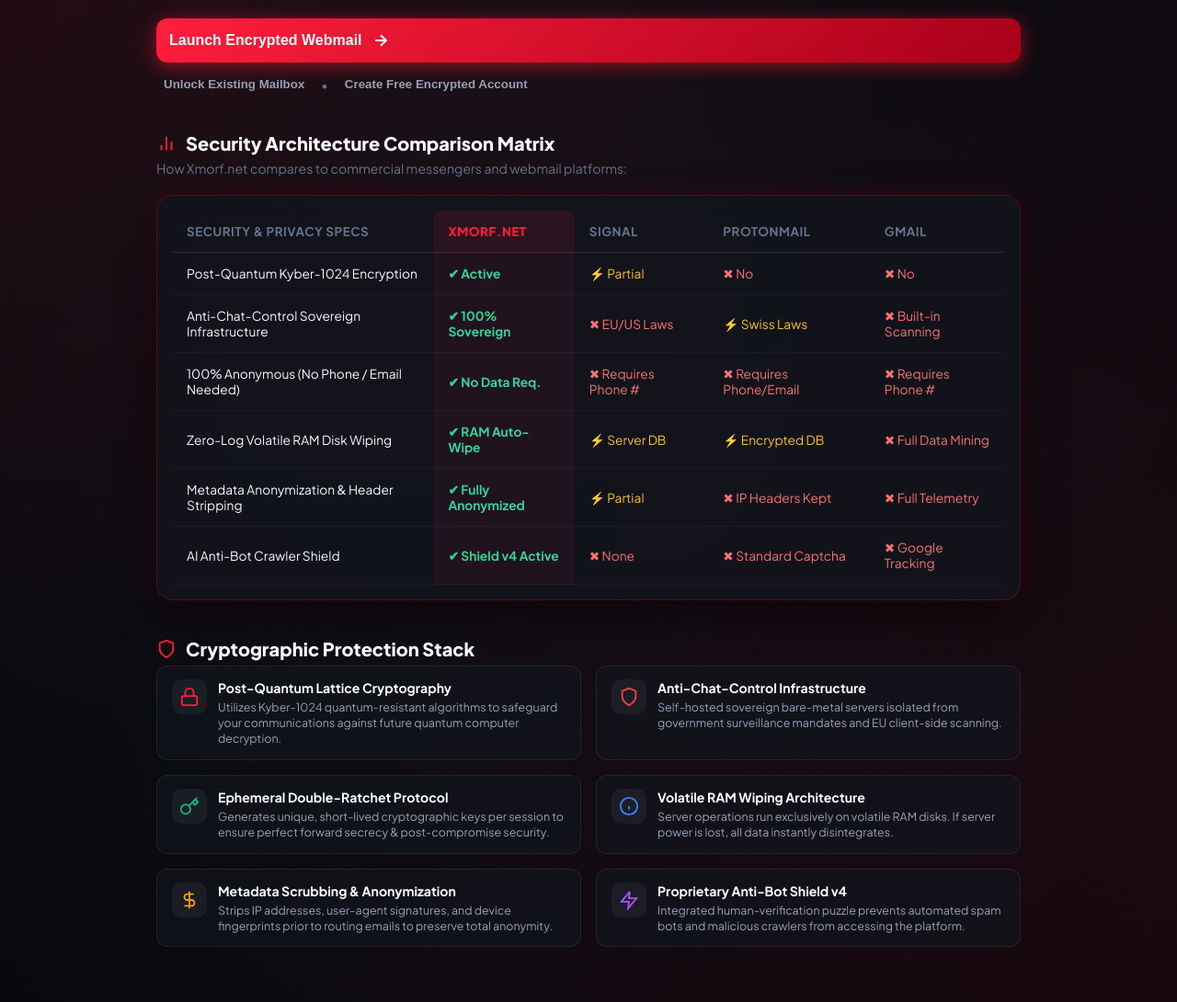
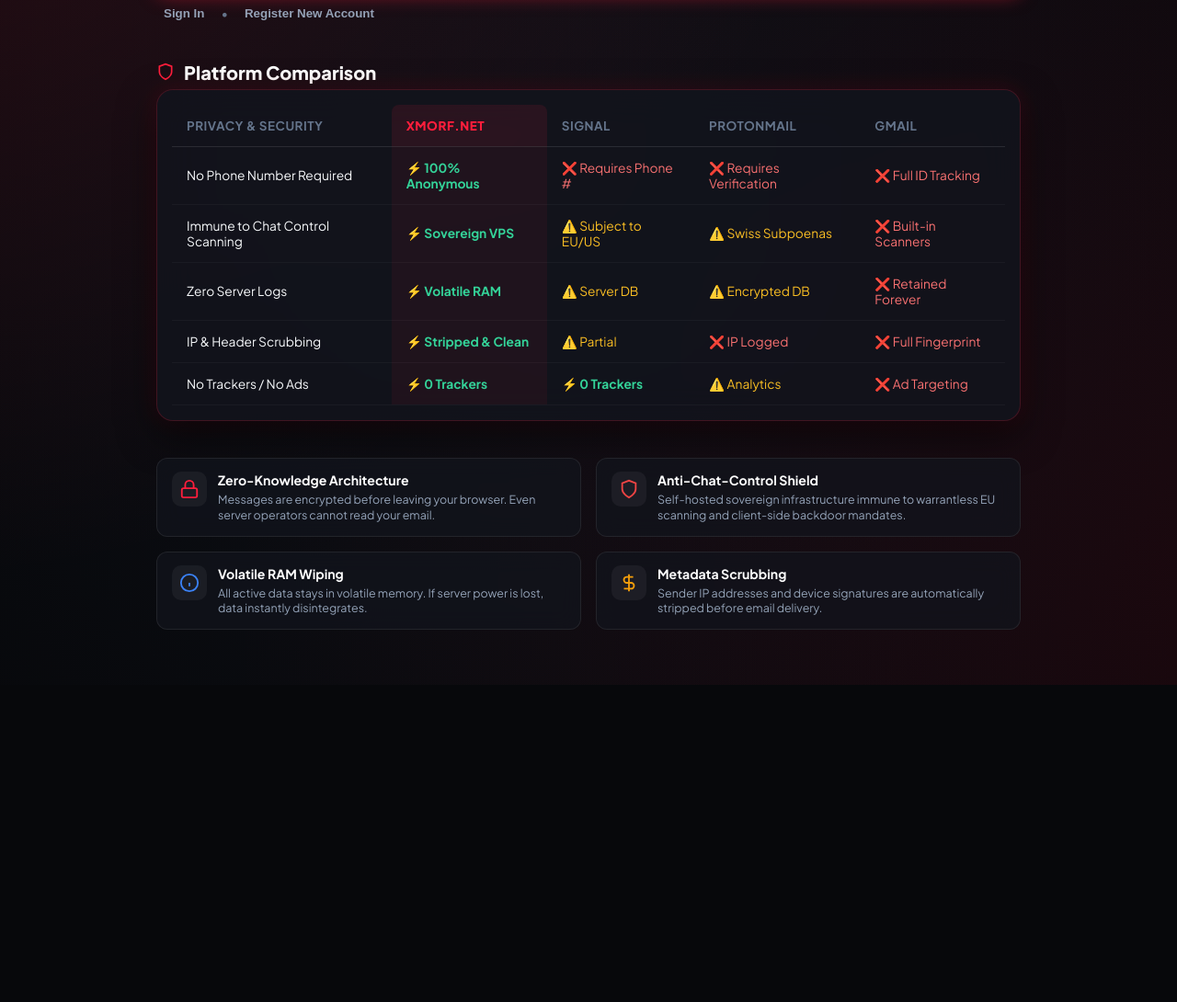
Before and after one commit to lasboasbo/xmorf2, a plain HTML site: page index.html in a window 1280 px wide. Shown: the part 472-1562 px from the top of the page at 92% size. After the commit the page ends 1217 px from the top, so only its background shows below. Drawn offline with Linux system fonts and the light colour scheme.

Commit message:
style: replace AI-style corporate jargon with sharp authentic human cypherpunk copywriting and clean messenger comparison matrix

```diff
--- a/index.html
+++ b/index.html
@@ -19,68 +19,61 @@
        ========================================================================== -->
   <div id="authScreen" class="auth-overlay">
 
-    <!-- FIRST VIEW: Ultra-Professional Security Landing Info Page -->
+    <!-- FIRST VIEW: Clean Human Cypherpunk Security Landing Info Page -->
     <div id="landingView" class="landing-hero-wrapper">
       <div class="landing-hero-content">
 
-        <!-- Live Security Status Badge -->
+        <!-- Live System Node Status -->
         <div class="live-security-bar">
           <span class="live-ping-dot"></span>
-          <span class="live-status-text">PLATFORM SECURITY STATUS: 100% OPERATIONAL | POST-QUANTUM SHIELD ACTIVE</span>
-          <span class="live-status-pill">Sovereign Node v4</span>
+          <span class="live-status-text">SYSTEM STATUS: ONLINE | ZERO-LOG RAM MESH ACTIVE</span>
         </div>
 
         <div class="landing-brand-header">
           <img src="logo.png" alt="Xmorf Logo" class="landing-logo">
           <div>
             <span class="landing-brand-name">Xmorf.net</span>
-            <span class="landing-brand-tag">Encrypted Cyber-Security Infrastructure</span>
+            <span class="landing-brand-tag">Anonymous Encrypted Mail Network</span>
           </div>
-        </div>
-
-        <div class="hero-badge">
-          <svg width="16" height="16" viewBox="0 0 24 24" fill="none" stroke="var(--primary-red)" stroke-width="2"><path d="M12 22s8-4 8-10V5l-8-3-8 3v7c0 6 8 10 8 10z"/></svg>
-          <span>Post-Quantum Lattice-Based Cryptography (Kyber-1024)</span>
         </div>
 
         <h1 class="hero-title">FUCK CHAT CONTROL</h1>
 
         <p class="hero-subtitle">
-          The World's Most Sovereign Encrypted Webmail. Zero Backdoors. Zero Mass Surveillance. Zero Logs.
+          No Master Keys. No Client Scanning. No Compromise.
         </p>
 
         <div class="hero-manifesto-box">
           <p>
-            Your private communications belong strictly to <strong>you</strong>. Xmorf.net defends fundamental digital rights against warrantless EU mass scanning, client-side backdoor mandates, and AI surveillance systems. Built on zero-knowledge architecture where even server operators cannot decrypt your messages.
+            Mass surveillance isn't safety — it's control. Xmorf.net was built as an independent, anti-surveillance webmail engine. We strip your IP, encrypt your messages, and run on sovereign bare metal that rejects backdoor compliance.
           </p>
         </div>
 
-        <!-- Big CTA Button to Webmail / Auth Screen -->
+        <!-- Direct Action Buttons -->
         <div class="hero-cta-group">
           <button id="btnGoToWebmail" class="btn-primary hero-cta-btn">
-            <span>Launch Encrypted Webmail</span>
+            <span>Enter Encrypted Webmail</span>
             <svg width="20" height="20" viewBox="0 0 24 24" fill="none" stroke="currentColor" stroke-width="2.5"><line x1="5" y1="12" x2="19" y2="12"/><polyline points="12 5 19 12 12 19"/></svg>
           </button>
           <div class="hero-cta-sublinks">
-            <button id="btnQuickLogin" class="cta-link-btn">Unlock Existing Mailbox</button>
+            <button id="btnQuickLogin" class="cta-link-btn">Sign In</button>
             <span class="dot-separator">•</span>
-            <button id="btnQuickRegister" class="cta-link-btn">Create Free Encrypted Account</button>
+            <button id="btnQuickRegister" class="cta-link-btn">Register New Account</button>
           </div>
         </div>
 
-        <!-- Secure Messengers & Mail Comparison Matrix Table -->
+        <!-- Clean Human Comparison Table -->
         <div class="comparison-section">
           <h2 class="section-title">
-            <svg width="22" height="22" viewBox="0 0 24 24" fill="none" stroke="var(--primary-red)" stroke-width="2"><path d="M18 20V10"/><path d="M12 20V4"/><path d="M6 20v-6"/></svg>
-            <span>Security Architecture Comparison Matrix</span>
+            <svg width="20" height="20" viewBox="0 0 24 24" fill="none" stroke="var(--primary-red)" stroke-width="2"><path d="M12 22s8-4 8-10V5l-8-3-8 3v7c0 6 8 10 8 10z"/></svg>
+            <span>Platform Comparison</span>
           </h2>
-          <p class="section-subtitle">How Xmorf.net compares to commercial messengers and webmail platforms:</p>
 
           <div class="matrix-table-card">
             <table class="comparison-table">
               <thead>
                 <tr>
-                  <th>Security & Privacy Specs</th>
+                  <th>Privacy & Security</th>
                   <th class="highlight-col">Xmorf.net</th>
                   <th>Signal</th>
                   <th>ProtonMail</th>
@@ -89,66 +82,54 @@
               </thead>
               <tbody>
                 <tr>
-                  <td>Post-Quantum Kyber-1024 Encryption</td>
-                  <td class="highlight-col check-yes">✔ Active</td>
-                  <td class="check-partial">⚡ Partial</td>
-                  <td class="check-no">✖ No</td>
-                  <td class="check-no">✖ No</td>
+                  <td>No Phone Number Required</td>
+                  <td class="highlight-col check-yes">⚡ 100% Anonymous</td>
+                  <td class="check-no">❌ Requires Phone #</td>
+                  <td class="check-no">❌ Requires Verification</td>
+                  <td class="check-no">❌ Full ID Tracking</td>
                 </tr>
                 <tr>
-                  <td>Anti-Chat-Control Sovereign Infrastructure</td>
-                  <td class="highlight-col check-yes">✔ 100% Sovereign</td>
-                  <td class="check-no">✖ EU/US Laws</td>
-                  <td class="check-partial">⚡ Swiss Laws</td>
-                  <td class="check-no">✖ Built-in Scanning</td>
+                  <td>Immune to Chat Control Scanning</td>
+                  <td class="highlight-col check-yes">⚡ Sovereign VPS</td>
+                  <td class="check-partial">⚠️ Subject to EU/US</td>
+                  <td class="check-partial">⚠️ Swiss Subpoenas</td>
+                  <td class="check-no">❌ Built-in Scanners</td>
                 </tr>
                 <tr>
-                  <td>100% Anonymous (No Phone / Email Needed)</td>
-                  <td class="highlight-col check-yes">✔ No Data Req.</td>
-                  <td class="check-no">✖ Requires Phone #</td>
-                  <td class="check-no">✖ Requires Phone/Email</td>
-                  <td class="check-no">✖ Requires Phone #</td>
+                  <td>Zero Server Logs</td>
+                  <td class="highlight-col check-yes">⚡ Volatile RAM</td>
+                  <td class="check-partial">⚠️ Server DB</td>
+                  <td class="check-partial">⚠️ Encrypted DB</td>
+                  <td class="check-no">❌ Retained Forever</td>
                 </tr>
                 <tr>
-                  <td>Zero-Log Volatile RAM Disk Wiping</td>
-                  <td class="highlight-col check-yes">✔ RAM Auto-Wipe</td>
-                  <td class="check-partial">⚡ Server DB</td>
-                  <td class="check-partial">⚡ Encrypted DB</td>
-                  <td class="check-no">✖ Full Data Mining</td>
+                  <td>IP & Header Scrubbing</td>
+                  <td class="highlight-col check-yes">⚡ Stripped & Clean</td>
+                  <td class="check-partial">⚠️ Partial</td>
+                  <td class="check-no">❌ IP Logged</td>
+                  <td class="check-no">❌ Full Fingerprint</td>
                 </tr>
                 <tr>
-                  <td>Metadata Anonymization & Header Stripping</td>
-                  <td class="highlight-col check-yes">✔ Fully Anonymized</td>
-                  <td class="check-partial">⚡ Partial</td>
-                  <td class="check-no">✖ IP Headers Kept</td>
-                  <td class="check-no">✖ Full Telemetry</td>
-                </tr>
-                <tr>
-                  <td>AI Anti-Bot Crawler Shield</td>
-                  <td class="highlight-col check-yes">✔ Shield v4 Active</td>
-                  <td class="check-no">✖ None</td>
-                  <td class="check-no">✖ Standard Captcha</td>
-                  <td class="check-no">✖ Google Tracking</td>
+                  <td>No Trackers / No Ads</td>
+                  <td class="highlight-col check-yes">⚡ 0 Trackers</td>
+                  <td class="check-yes">⚡ 0 Trackers</td>
+                  <td class="check-partial">⚠️ Analytics</td>
+                  <td class="check-no">❌ Ad Targeting</td>
                 </tr>
               </tbody>
             </table>
           </div>
         </div>
 
-        <!-- High-Tech Security Architecture Cards Grid -->
-        <h2 class="section-title" style="margin-top: 36px;">
-          <svg width="22" height="22" viewBox="0 0 24 24" fill="none" stroke="var(--primary-red)" stroke-width="2"><path d="M12 22s8-4 8-10V5l-8-3-8 3v7c0 6 8 10 8 10z"/></svg>
-          <span>Cryptographic Protection Stack</span>
-        </h2>
-
+        <!-- Direct Security Features -->
         <div class="landing-features-grid">
           <div class="feature-card">
             <div class="feature-icon">
               <svg width="22" height="22" viewBox="0 0 24 24" fill="none" stroke="var(--primary-red)" stroke-width="2"><rect x="3" y="11" width="18" height="11" rx="2" ry="2"/><path d="M7 11V7a5 5 0 0 1 10 0v4"/></svg>
             </div>
             <div>
-              <div class="feature-title">Post-Quantum Lattice Cryptography</div>
-              <div class="feature-desc">Utilizes Kyber-1024 quantum-resistant algorithms to safeguard your communications against future quantum computer decryption.</div>
+              <div class="feature-title">Zero-Knowledge Architecture</div>
+              <div class="feature-desc">Messages are encrypted before leaving your browser. Even server operators cannot read your email.</div>
             </div>
           </div>
 
@@ -157,18 +138,8 @@
               <svg width="22" height="22" viewBox="0 0 24 24" fill="none" stroke="#ef4444" stroke-width="2"><path d="M12 22s8-4 8-10V5l-8-3-8 3v7c0 6 8 10 8 10z"/></svg>
             </div>
             <div>
-              <div class="feature-title">Anti-Chat-Control Infrastructure</div>
-              <div class="feature-desc">Self-hosted sovereign bare-metal servers isolated from government surveillance mandates and EU client-side scanning.</div>
-            </div>
-          </div>
-
-          <div class="feature-card">
-            <div class="feature-icon">
-              <svg width="22" height="22" viewBox="0 0 24 24" fill="none" stroke="#10b981" stroke-width="2"><path d="M21 2l-2 2m-7.61 7.61a5.5 5.5 0 1 1-7.778 7.778 5.5 5.5 0 0 1 7.777-7.777zm0 0L15.5 7.5m0 0l3 3L22 7l-3-3m-3.5 3.5L19 4"/></svg>
-            </div>
-            <div>
-              <div class="feature-title">Ephemeral Double-Ratchet Protocol</div>
-              <div class="feature-desc">Generates unique, short-lived cryptographic keys per session to ensure perfect forward secrecy & post-compromise security.</div>
+              <div class="feature-title">Anti-Chat-Control Shield</div>
+              <div class="feature-desc">Self-hosted sovereign infrastructure immune to warrantless EU scanning and client-side backdoor mandates.</div>
             </div>
           </div>
 
@@ -177,8 +148,8 @@
               <svg width="22" height="22" viewBox="0 0 24 24" fill="none" stroke="#3b82f6" stroke-width="2"><circle cx="12" cy="12" r="10"/><path d="M12 16v-4"/><path d="M12 8h.01"/></svg>
             </div>
             <div>
-              <div class="feature-title">Volatile RAM Wiping Architecture</div>
-              <div class="feature-desc">Server operations run exclusively on volatile RAM disks. If server power is lost, all data instantly disintegrates.</div>
+              <div class="feature-title">Volatile RAM Wiping</div>
+              <div class="feature-desc">All active data stays in volatile memory. If server power is lost, data instantly disintegrates.</div>
             </div>
           </div>
 
@@ -187,18 +158,8 @@
               <svg width="22" height="22" viewBox="0 0 24 24" fill="none" stroke="#f59e0b" stroke-width="2"><path d="M12 2v20M17 5H9.5a3.5 3.5 0 0 0 0 7h5a3.5 3.5 0 0 1 0 7H6"/></svg>
             </div>
             <div>
-              <div class="feature-title">Metadata Scrubbing & Anonymization</div>
-              <div class="feature-desc">Strips IP addresses, user-agent signatures, and device fingerprints prior to routing emails to preserve total anonymity.</div>
-            </div>
-          </div>
-
-          <div class="feature-card">
-            <div class="feature-icon">
-              <svg width="22" height="22" viewBox="0 0 24 24" fill="none" stroke="#a855f7" stroke-width="2"><polyline points="13 2 3 14 12 14 11 22 21 10 12 10 13 2"/></svg>
-            </div>
-            <div>
-              <div class="feature-title">Proprietary Anti-Bot Shield v4</div>
-              <div class="feature-desc">Integrated human-verification puzzle prevents automated spam bots and malicious crawlers from accessing the platform.</div>
+              <div class="feature-title">Metadata Scrubbing</div>
+              <div class="feature-desc">Sender IP addresses and device signatures are automatically stripped before email delivery.</div>
             </div>
           </div>
         </div>
```
